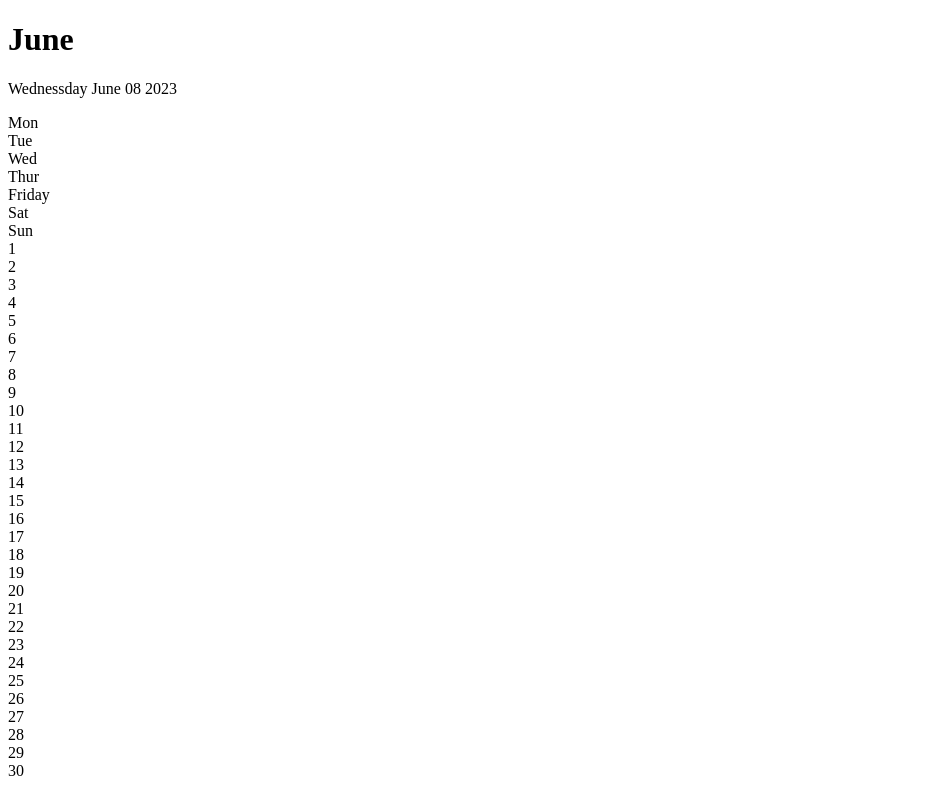
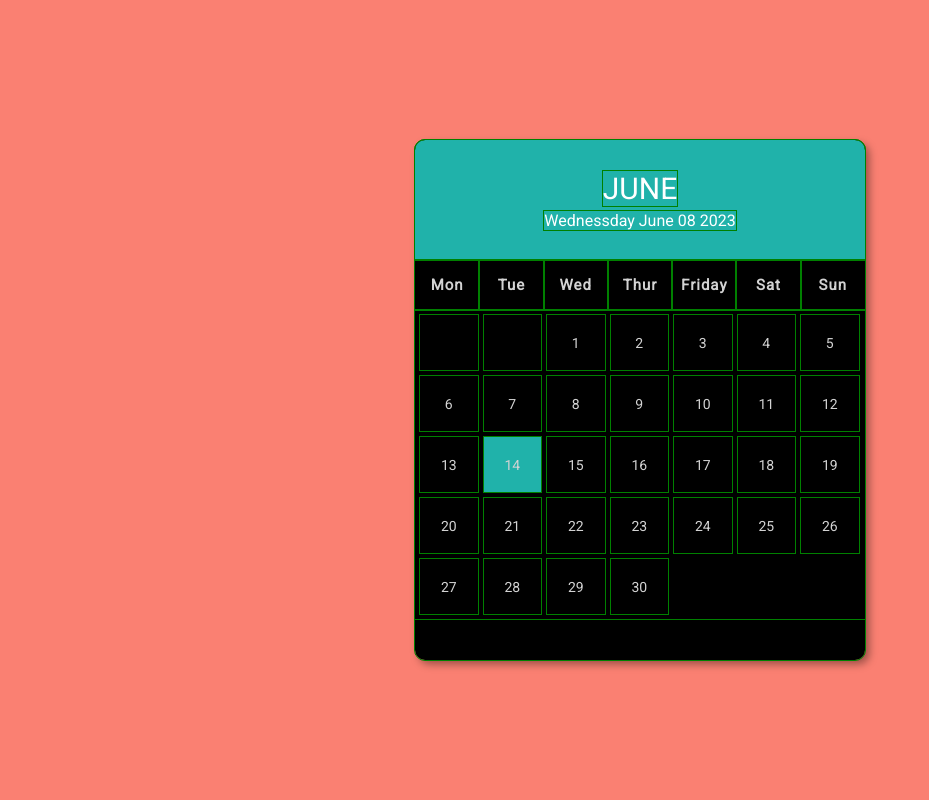
Before and after one commit to olusesimrg/MealApp, a plain HTML site: page Calender/index.html in a window 1280 px wide. Shown: the whole page, without its empty margins (0-929 px from the left). Drawn offline with Linux system fonts and the light colour scheme.

Commit message:
calender css and modification

```diff
--- a/Calender/calender.html
+++ b/Calender/index.html
@@ -5,10 +5,11 @@
       <meta http-equiv="X-UA-Compatible" content="IE=edge">
       <meta name="viewport" content="width=device-width, initial-scale=1.0">
       <title>Document</title>
+      <link rel="stylesheet" href="style.css">
 </head>
 <body>
       <div class="container">
-            <div class="celender">
+            <div class="calender">
                   <div class="month">
                         <h1>June</h1>
                         <p>Wednessday June 08 2023</p>
@@ -38,7 +39,7 @@
                         <div>11</div>
                         <div>12</div>
                         <div>13</div>
-                        <div>14</div>
+                        <div class="today">14</div>
                         <div>15</div>
                         <div>16</div>
                         <div>17</div>
--- a/Calender/style.css
+++ b/Calender/style.css
@@ -0,0 +1,96 @@
+@import url('https://fonts.googleapis.com/css2?family=Roboto:ital,wght@0,100;0,400;1,300;1,400&display=swap');
+
+*{
+     margin: 0;
+     padding: 0;
+     box-sizing: border-box;
+     outline: .5px solid green;
+}
+body{
+     font-family: 'Roboto', sans-serif;
+
+}
+
+.container{
+     background: salmon;
+     width: 100%;
+     height: 100vh;
+     display: flex;
+     justify-content: center;
+     align-items: center;
+}
+
+.calender{
+     background: black;
+     color: lightgray;
+     width: 450px;
+     height: 520px;
+     border-radius: 10px;
+     box-shadow: 4px 4px 8px rgba(0, 0, 0, .4);
+
+}
+.month{
+     width: 100%;
+     height: 120px;
+     color: white;
+     display: flex;
+     flex-direction: column;
+     background: lightseagreen;
+     justify-content: center;
+     align-items: center;
+     text-align: center;
+     border-radius: 10px 10px 0 0;
+}
+
+.month h1{
+     font-size: 30px;
+     font-weight: 400;
+     text-transform: uppercase;
+     margin-bottom: 5px;
+}
+.month p{
+     font-size: 16px;
+}
+.weekdays{
+     width: 100%;
+     height: 50px;
+     display: flex;
+
+}
+.weekdays div{
+     font-size: 15px;
+     font-weight: bold;
+     letter-spacing: 1px;
+     width: 100%;
+     display: flex;
+     align-items: center;
+     justify-content: center;
+     /* background-color: lightblue; */
+}
+.days{
+     width: 100%;
+     display: flex;
+     flex-wrap: wrap;
+     padding: 2px;
+}
+.days div{
+     font-size: 14px;
+     margin: 3px;
+     width: 57.5px;
+     height: 55px;
+     display: flex;
+     justify-content: center;
+     align-items: center;
+}
+/* .days .empty{
+     background-color: green;
+} */
+
+.days div:hover:not(.empty){
+     border: 2px solid gray;
+     cursor: pointer;
+}
+
+.today{
+     background-color: lightseagreen;
+}
--- /dev/null
+++ b/style.css
@@ -0,0 +1,18 @@
+body{
+     box-sizing: border-box;
+     margin: 0;
+     padding: 0;
+}
+
+.container{
+     display: flex;
+     align-items: center;
+     /* justify-content: center; */
+     flex-direction: row;
+}
+
+.container ul{
+     display: flex;
+     flex-direction: column;
+     /* padding: 5px; */
+}
```
Also changed, not shown: index.html (+9 -1 lines).
